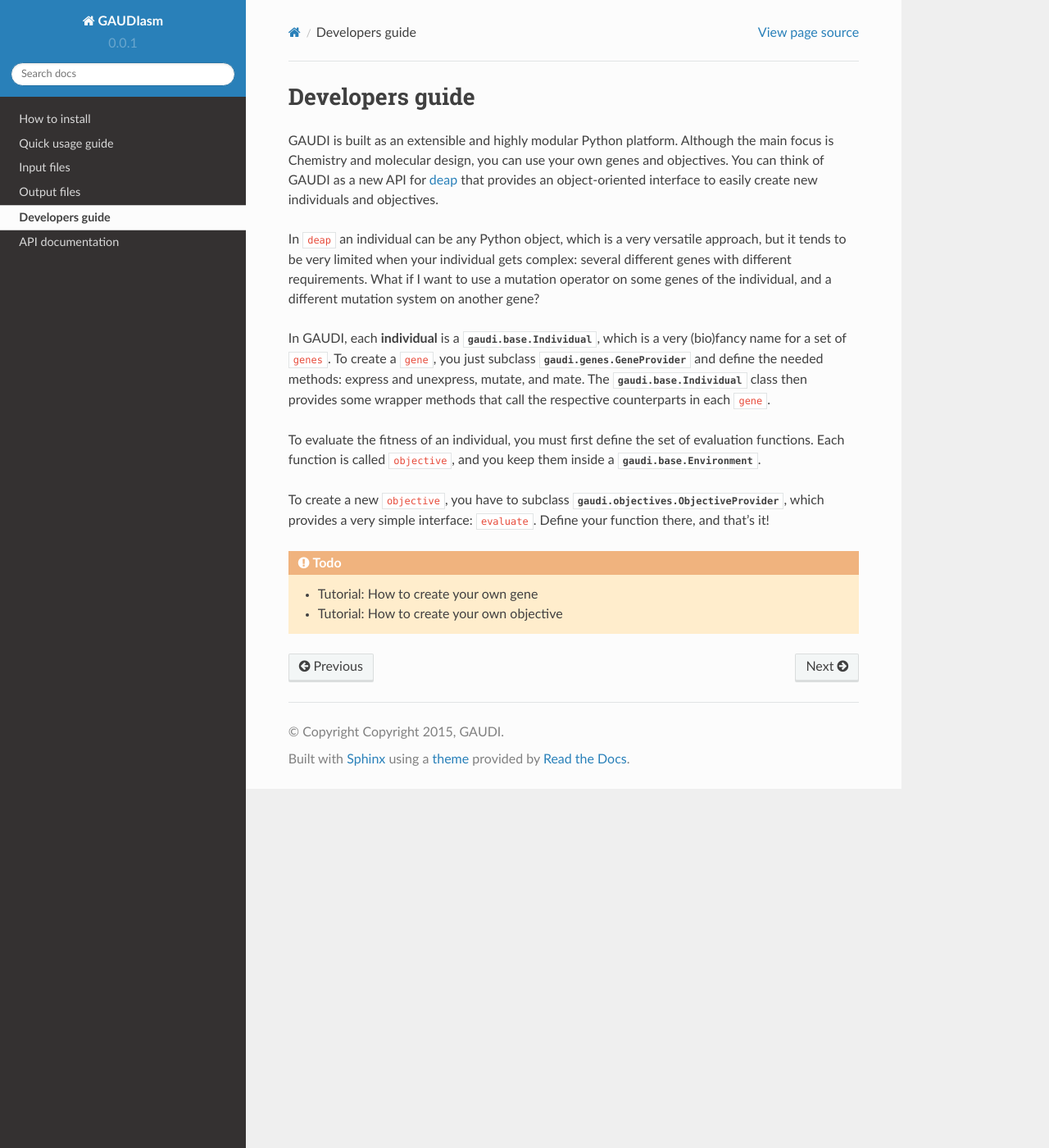
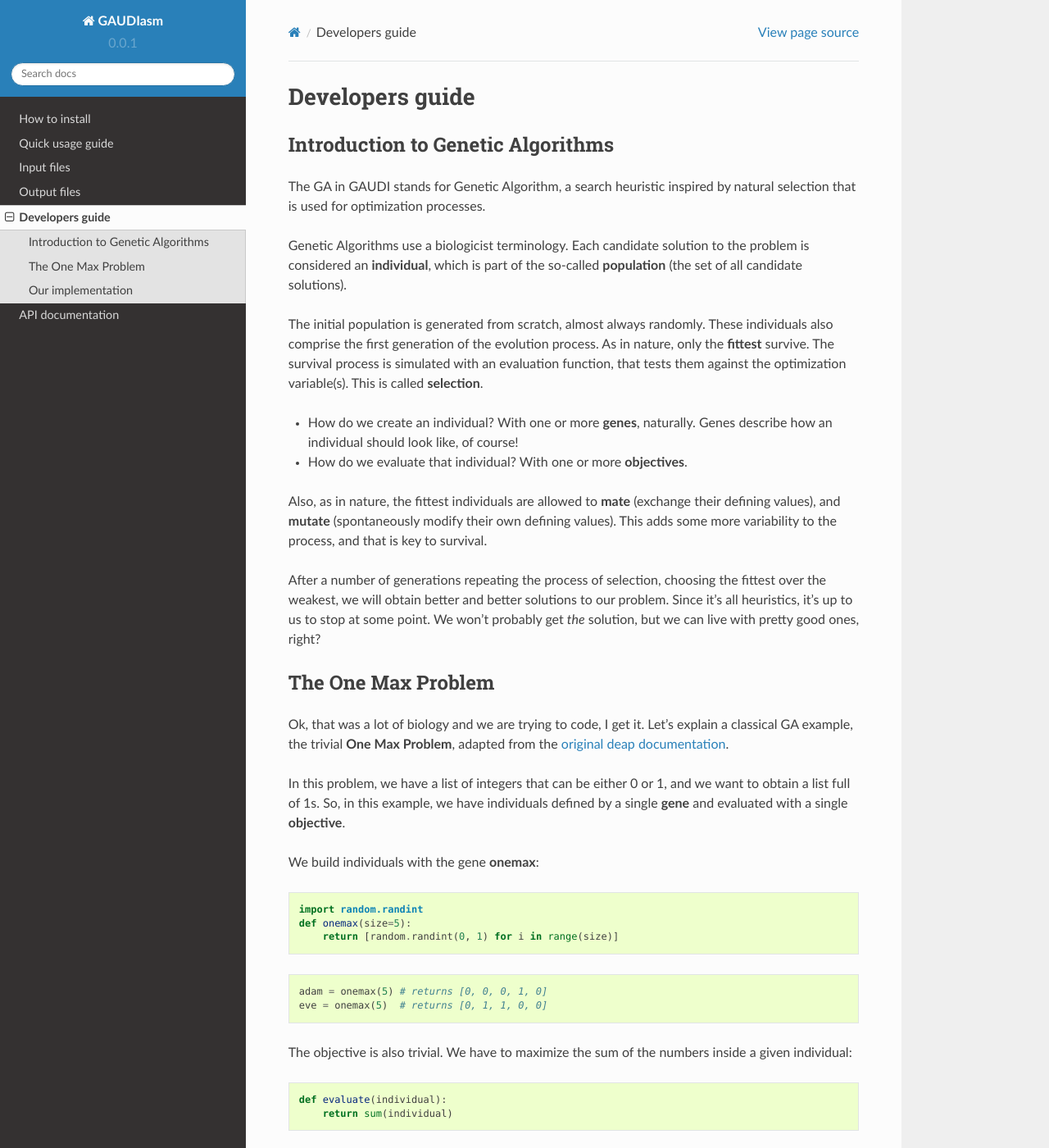
Before and after one commit to insilichem/gaudi, a Sphinx documentation site: the page built from docs/developers.rst, in a window 1280 px wide and 1400 px high. Shown: the whole window at 82% size. Built offline with Sphinx 7.4.7 and the Read the Docs theme 2.0.0, drawn with Linux system fonts in a browser that asks for light colours; some of the changed text lies outside the part shown.

Commit message:
docs: updated developers guide

```diff
--- a/docs/developers.rst
+++ b/docs/developers.rst
@@ -1,12 +1,116 @@
 Developers guide
 ================
 
+Introduction to Genetic Algorithms
+----------------------------------
+
+The GA in GAUDI stands for Genetic Algorithm, a search heuristic inspired by natural selection that is used for optimization processes.
+
+Genetic Algorithms use a biologicist terminology. Each candidate solution to the problem is considered an **individual**, which is part of the so-called **population** (the set of all candidate solutions).
+
+The initial population is generated from scratch, almost always randomly. These individuals also comprise the first generation of the evolution process. As in nature, only the **fittest** survive. The survival process is simulated with an evaluation function, that tests them against the optimization variable(s). This is called **selection**.
+
+- How do we create an individual? With one or more **genes**, naturally. Genes describe how an individual should look like, of course!
+- How do we evaluate that individual? With one or more **objectives**.
+
+Also, as in nature, the fittest individuals are allowed to **mate** (exchange their defining values), and **mutate** (spontaneously modify their own defining values). This adds some more variability to the process, and that is key to survival.
+
+After a number of generations repeating the process of selection, choosing the fittest over the weakest, we will obtain better and better solutions to our problem. Since it's all heuristics, it's up to us to stop at some point. We won't probably get *the* solution, but we can live with pretty good ones, right?
+
+The One Max Problem
+-------------------
+
+Ok, that was a lot of biology and we are trying to code, I get it. Let's explain a classical GA example, the trivial **One Max Problem**, adapted from the `original deap documentation <https://deap.readthedocs.org/en/master/examples/ga_onemax.html>`_.
+
+In this problem, we have a list of integers that can be either 0 or 1, and we want to obtain a list full of 1s. So, in this example, we have individuals defined by a single **gene** and evaluated with a single **objective**.
+
+We build individuals with the gene **onemax**:
+
+.. code-block:: python
+
+    import random.randint
+    def onemax(size=5):
+        return [random.randint(0, 1) for i in range(size)]
+
+.. code-block:: python
+
+    adam = onemax(5) # returns [0, 0, 0, 1, 0]
+    eve = onemax(5)  # returns [0, 1, 1, 0, 0]
+
+The objective is also trivial. We have to maximize the sum of the numbers inside a given individual:
+
+.. code-block:: python
+
+    def evaluate(individual):
+        return sum(individual)
+
+So... which is one is fittest, ``adam`` or ``eve``? Obviously, ``eve``:
+
+.. code-block:: python
+
+    evaluate(adam)  # returns 1
+    evaluate(eve)   # returns 2
+
+Of course, an initial population is usually larger! At least, a hundred individuals. With such a trivial case, given a big enough population, we may obtain the solution in the first generation by pure change. However, we must not rely on the initial population as the only diversity source.
+
+Additional diversity is achieved with the mutation and mating operations, implemented as additional functions:
+
+.. code-block:: python
+
+    def mate(a, b):
+        """ Let a and b mate, in hope of fitter children """
+        i = crossover_point = random.random() * min(len(a), len(b))
+        c, d = a[:], b[:]
+        c[:i], d[i:] = d[:i], c[i:]
+        return c, d
+
+    def mutate(individual, probability):
+        """ Spontaneous mutation at random places can result in a fitter individual """
+        return [random.randint(0, 1) for i in individual if random.random() < probability]
+
+
+Let's see how this is useful:
+
+.. code-block:: python
+
+    cain, abel = mate(adam, eve)
+    # cain = [ 0, 1, 1, 1, 0 ]
+    # abel = [ 0, 0, 0, 0, 0 ]
+    evaluate(cain) # returns 3
+    evaluate(abel) # returns 0
+
+
+See? ``adam`` and ``eve`` gave birth to ``cain`` and ``abel``. ``cain`` had luck and inherited the good parts, while ``abel``... Well, he was not that lucky. In the next selection process, ``cain`` will be selected over ``abel``, and probably over its own father ``adam``. Now, the population (``cain`` and ``eve``) as a whole is fitter, with an average fitness of 2.5. That's higher than the average in the previous generation (1.5). Evolution!
+
+Mutation works similarly:
+
+.. code-block:: python
+
+    enoch = mutate(cain)
+    # enoch = [ 1, 1, 1, 1, 0]
+    seth = mutate(eve)
+    # seth = [ 0, 0, 1, 0, 0]
+
+Take into account that mutations can be beneficial, like in the case of ``enoch``, but also detrimental, as in the case of ``seth``. Some of them will contribute to evolution, and some of them not. Lucky ones will be selected, the others, discarded.
+
+By the way, deap already defines `some mutation and mating operators <https://deap.readthedocs.org/en/master/api/tools.html#operators>`_ for you that will work in most cases. So, hopefully, this part will be trivial.
+
+And that's it! Deap does the rest! So, to sum up, you only need to worry about:
+
+- How to define your individuals.
+- How to evaluate them.
+- How to implement mutation and mating (normally, with deap built-in operators).
+
+If you want to know more about Deap and Genetic Algorithms, go check their `documentation <https://deap.readthedocs.org/en/master/index.html>`_. It's great!
+
+Our implementation
+------------------
+
 GAUDI is built as an extensible and highly modular Python platform. Although the main focus is Chemistry and molecular design, you can use your own genes and objectives. You can think of GAUDI as a new API for `deap <https://github.com/deap/deap>`_ that provides an object-oriented interface to easily create new individuals and objectives.
 
+In ``deap`` an individual can be any Python object (check their `overview <https://deap.readthedocs.org/en/master/overview.html>`_ and `GA examples <https://deap.readthedocs.org/en/master/examples/ga_onemax.html>`_), which is a very versatile approach, but it tends to be very limited when your individual gets complex. For example, if an individual needs to be defined by several genes with different mutation strategies.
 
-In ``deap`` an individual can be any Python object, which is a very versatile approach, but it tends to be very limited when your individual gets complex: several different genes with different requirements. What if I want to use a mutation operator on some genes of the individual, and a different mutation system on another gene?
-
-In GAUDI, each **individual** is a :class:`gaudi.base.Individual`, which is a very (bio)fancy name for a set of ``genes``. To create a ``gene``, you just subclass :class:`gaudi.genes.GeneProvider` and define the needed methods: express and unexpress, mutate, and mate. The :class:`gaudi.base.Individual` class then provides some wrapper methods that call the respective counterparts in each ``gene``.
+In GAUDI, each **individual** is a :class:`gaudi.base.Individual`, which is a very (bio)fancy name for a set of ``genes``. To create a ``gene``, you just subclass :class:`gaudi.genes.GeneProvider` and define the needed methods: ``express``, ``unexpress``, ``mutate``, and ``mate``. The :class:`gaudi.base.Individual` class then provides some wrapper methods that call the respective counterparts in each ``gene``.
 
 To evaluate the fitness of an individual, you must first define the set of evaluation functions. Each function is called ``objective``, and you keep them inside a :class:`gaudi.base.Environment`.
 
```
Also changed, not shown: 1 other file.
